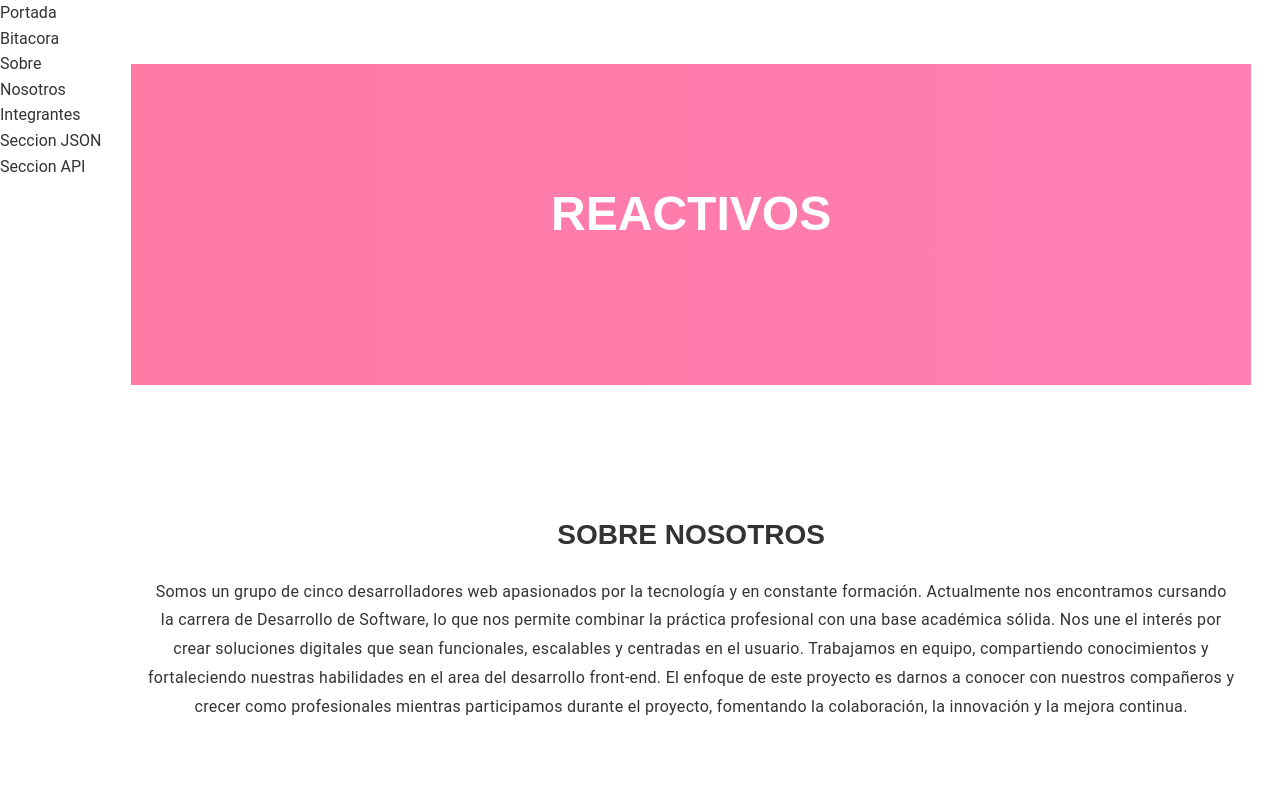
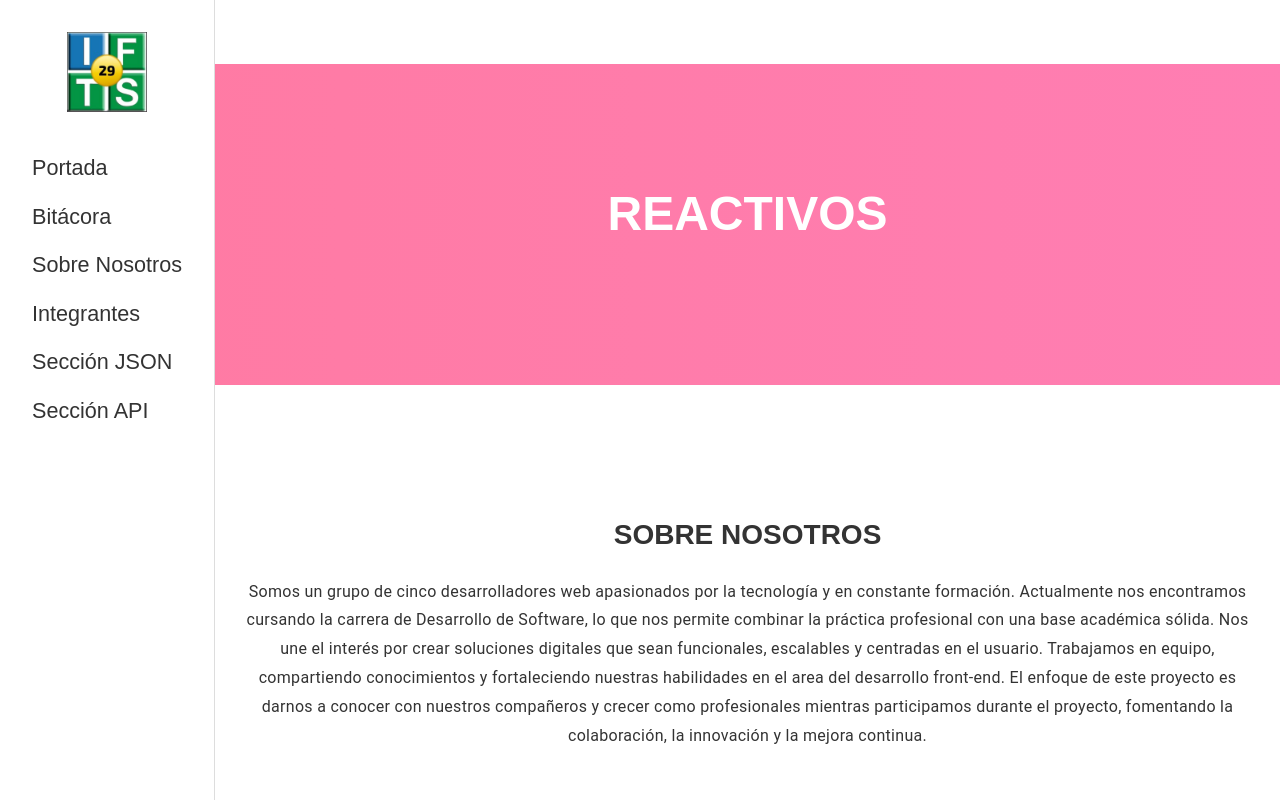
Before and after one commit to sanavalos/dswf-tp3-grupo16, a React (Vite) app: page / in a window 1280 px wide. Shown: the top 800 px of the page. Built offline with nearby package versions, Linux system fonts and the light colour scheme.

Commit message:
feat: add Sidebar component

```diff
--- /dev/null
+++ b/src/components/sidebar/Sidebar.module.css
@@ -0,0 +1,17 @@
+.sidebarSection {
+  font-family: "Roboto", Arial, sans-serif;
+  background: #fff;
+  color: #333;
+  line-height: 2.25;
+  padding: 2rem;
+  border-right: 1px solid #ddd;
+  min-width: fit-content;
+  display: flex;
+  flex-direction: column;
+  align-items: center;
+}
+
+.logo{
+    max-width: 5rem;
+    margin-bottom: 2rem;
+}
--- a/src/components/sidebar/index.jsx
+++ b/src/components/sidebar/index.jsx
@@ -1,16 +1,27 @@
-import React from 'react'
+import React from "react";
+import styles from "./Sidebar.module.css";
+import SidebarItem from "./SidebarItem";
+import ifts from "../../assets/ifts.jpeg";
 
 function Sidebar() {
+  const sidebarItems = [
+    { id: "1", name: "Portada", path: "/" },
+    { id: "2", name: "Bitácora", path: "/bitacora" },
+    { id: "3", name: "Sobre Nosotros", path: "/sobre-nosotros" },
+    { id: "4", name: "Integrantes", path: "/integrantes" },
+    { id: "5", name: "Sección JSON", path: "/seccion-json" },
+    { id: "6", name: "Sección API", path: "/seccion-api" }
+  ];
   return (
-   <ul>
-    <li>Portada</li>
-    <li>Bitacora</li>
-    <li>Sobre Nosotros</li>
-    <li>Integrantes</li>
-    <li>Seccion JSON</li>
-    <li>Seccion API</li>
-   </ul>
-  )
+    <div className={styles.sidebarSection}>
+      <img src={ifts} className={styles.logo} />
+      <ul>
+        {sidebarItems.map((item) => (
+          <SidebarItem data={item} key={item.id} />
+        ))}
+      </ul>
+    </div>
+  );
 }
 
-export default Sidebar
+export default Sidebar;
```
